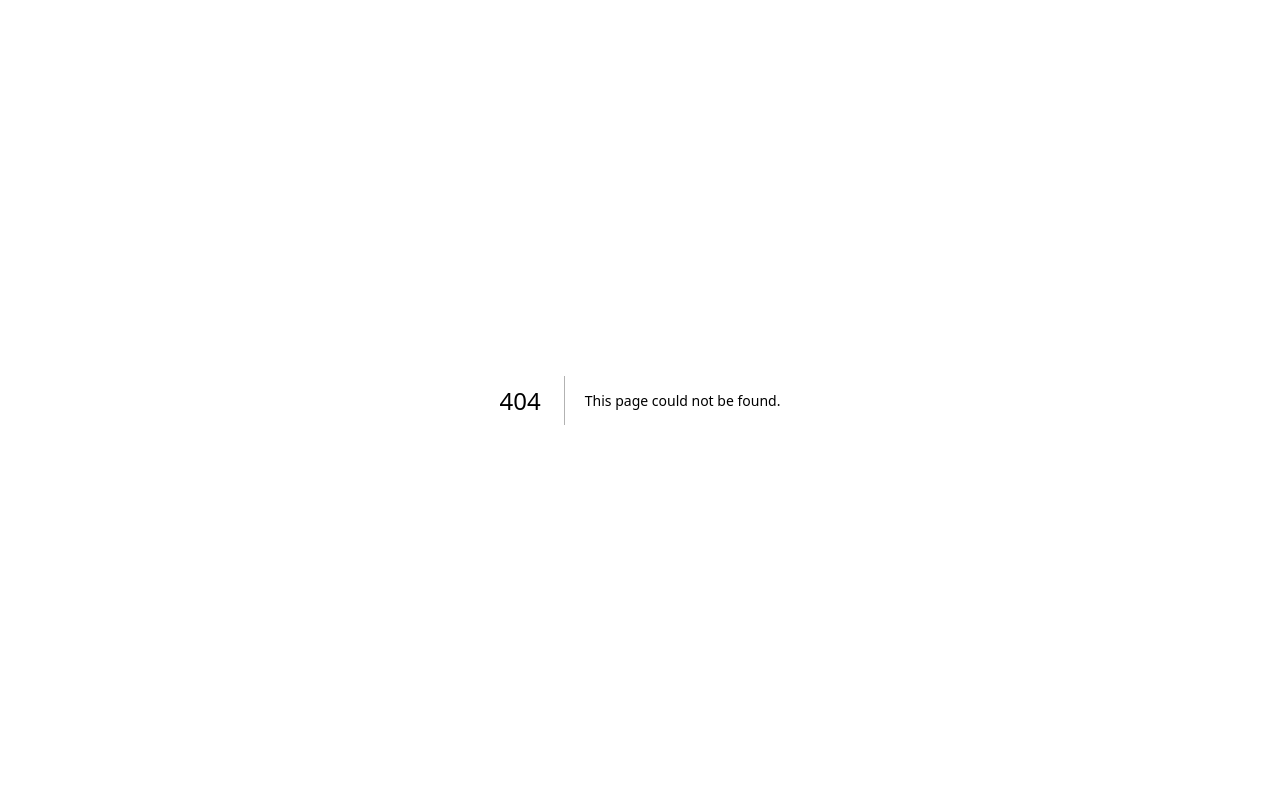
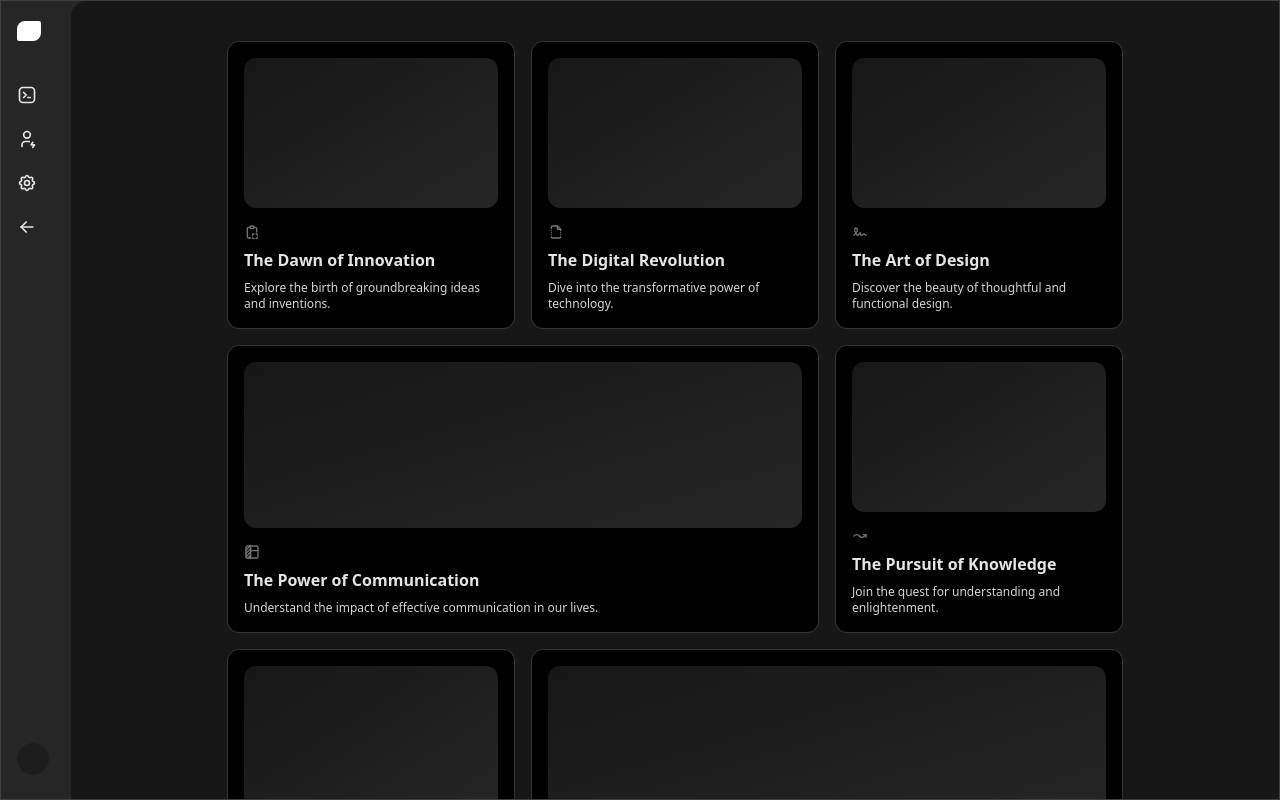
Before and after one commit to Vibgitcode27/Suraksha, a Next.js app: page /dashboard in a window 1280 px wide. Before the commit this address had no page. Built offline with nearby package versions, Linux system fonts and the light colour scheme.

Commit message:
added dashboard

```diff
--- a/src/app/(pages)/(menu-pages)/created/page.tsx
+++ b/src/app/(pages)/(menu-pages)/created/page.tsx
@@ -1,7 +1,7 @@
 export default function Created() {
     return(
         <div>
-            <h1 style={{ color : "white"}}>Created</h1>
+            <h1 style={{ color : "white" , height : "100vh"}}>Created</h1>
         </div>
     )
 }
--- /dev/null
+++ b/src/app/(pages)/(menu-pages)/dashboard/page.tsx
@@ -0,0 +1,9 @@
+import { MainDashboard } from "@/app/components/dashboardComp"
+
+export default function Dashboard() {
+    return(
+        <div>
+            <MainDashboard />
+        </div>
+    )
+}
--- a/src/app/(pages)/(menu-pages)/explore/page.tsx
+++ b/src/app/(pages)/(menu-pages)/explore/page.tsx
@@ -1,7 +1,7 @@
 export default function Explore() {
     return(
         <div>
-            <h1 style={{ color : "white"}}>Explore</h1>
+            <h1 style={{ color : "white" , height : "100vh"}}>Explore</h1>
         </div>
     )
 }
--- a/src/app/(pages)/(menu-pages)/layout.tsx
+++ b/src/app/(pages)/(menu-pages)/layout.tsx
@@ -26,28 +26,28 @@ export default function MenuPagesLayout({ children }: LayoutProps) {
   const links = [
     {
       label: "Dashboard",
-      href: "#",
+      href: "/dashboard",
       icon: (
         <IconBrandTabler className="text-neutral-700 dark:text-neutral-200 h-5 w-5 flex-shrink-0" />
       ),
     },
     {
-      label: "Profile",
-      href: "#",
+      label: "Explore",
+      href: "/explore",
       icon: (
         <IconUserBolt className="text-neutral-700 dark:text-neutral-200 h-5 w-5 flex-shrink-0" />
       ),
     },
     {
-      label: "Settings",
-      href: "#",
+      label: "Created",
+      href: "/created",
       icon: (
         <IconSettings className="text-neutral-700 dark:text-neutral-200 h-5 w-5 flex-shrink-0" />
       ),
     },
     {
       label: "Logout",
-      href: "#",
+      href: "/signup",
       icon: (
         <IconArrowLeft className="text-neutral-700 dark:text-neutral-200 h-5 w-5 flex-shrink-0" />
       ),
@@ -56,7 +56,7 @@ export default function MenuPagesLayout({ children }: LayoutProps) {
 
   return (
     <div className={cn(
-      "flex h-screen w-full overflow-hidden bg-gray-100 dark:bg-neutral-800",
+      "flex flex-col md:flex-row h-screen w-full overflow-hidden bg-gray-100 dark:bg-neutral-800",
       "border border-neutral-200 dark:border-neutral-700"
     )}>
       <Sidebar open={open} setOpen={setOpen}>
@@ -121,7 +121,7 @@ const LogoIcon = () => {
 const Dashboard = ({ children }: { children: ReactNode }) => {
   return (
     <div className="flex-1 overflow-auto">
-      <div className="p-2 md:p-10 rounded-tl-2xl bg-white dark:bg-neutral-900 h-full">
+      <div className="p-2 md:p-10 rounded-tl-2xl bg-white dark:bg-neutral-900 h-auto">
         {children}
       </div>
     </div>
--- /dev/null
+++ b/src/app/components/dashboardComp.tsx
@@ -0,0 +1,77 @@
+import { cn } from "@/lib/utils";
+import React from "react";
+import { BentoGrid, BentoGridItem } from "../components/ui/dashboard";
+import {
+  IconArrowWaveRightUp,
+  IconBoxAlignRightFilled,
+  IconBoxAlignTopLeft,
+  IconClipboardCopy,
+  IconFileBroken,
+  IconSignature,
+  IconTableColumn,
+} from "@tabler/icons-react";
+
+export function MainDashboard() {
+  return (
+    <BentoGrid className="max-w-4xl mx-auto">
+      {items.map((item, i) => (
+        <BentoGridItem
+          key={i}
+          title={item.title}
+          description={item.description}
+          header={item.header}
+          icon={item.icon}
+          className={i === 3 || i === 6 ? "md:col-span-2" : ""}
+        />
+      ))}
+    </BentoGrid>
+  );
+}
+const Skeleton = () => (
+  <div className="flex flex-1 w-full h-full min-h-[6rem] rounded-xl bg-gradient-to-br from-neutral-200 dark:from-neutral-900 dark:to-neutral-800 to-neutral-100"></div>
+);
+const items = [
+  {
+    title: "The Dawn of Innovation",
+    description: "Explore the birth of groundbreaking ideas and inventions.",
+    header: <Skeleton />,
+    icon: <IconClipboardCopy className="h-4 w-4 text-neutral-500" />,
+  },
+  {
+    title: "The Digital Revolution",
+    description: "Dive into the transformative power of technology.",
+    header: <Skeleton />,
+    icon: <IconFileBroken className="h-4 w-4 text-neutral-500" />,
+  },
+  {
+    title: "The Art of Design",
+    description: "Discover the beauty of thoughtful and functional design.",
+    header: <Skeleton />,
+    icon: <IconSignature className="h-4 w-4 text-neutral-500" />,
+  },
+  {
+    title: "The Power of Communication",
+    description:
+      "Understand the impact of effective communication in our lives.",
+    header: <Skeleton />,
+    icon: <IconTableColumn className="h-4 w-4 text-neutral-500" />,
+  },
+  {
+    title: "The Pursuit of Knowledge",
+    description: "Join the quest for understanding and enlightenment.",
+    header: <Skeleton />,
+    icon: <IconArrowWaveRightUp className="h-4 w-4 text-neutral-500" />,
+  },
+  {
+    title: "The Joy of Creation",
+    description: "Experience the thrill of bringing ideas to life.",
+    header: <Skeleton />,
+    icon: <IconBoxAlignTopLeft className="h-4 w-4 text-neutral-500" />,
+  },
+  {
+    title: "The Spirit of Adventure",
+    description: "Embark on exciting journeys and thrilling discoveries.",
+    header: <Skeleton />,
+    icon: <IconBoxAlignRightFilled className="h-4 w-4 text-neutral-500" />,
+  },
+];
--- /dev/null
+++ b/src/app/components/ui/dashboard.tsx
@@ -0,0 +1,54 @@
+import { cn } from "@/lib/utils";
+
+export const BentoGrid = ({
+  className,
+  children,
+}: {
+  className?: string;
+  children?: React.ReactNode;
+}) => {
+  return (
+    <div
+      className={cn(
+        "grid md:auto-rows-[18rem] grid-cols-1 md:grid-cols-3 gap-4 max-w-7xl mx-auto ",
+        className
+      )}
+    >
+      {children}
+    </div>
+  );
+};
+
+export const BentoGridItem = ({
+  className,
+  title,
+  description,
+  header,
+  icon,
+}: {
+  className?: string;
+  title?: string | React.ReactNode;
+  description?: string | React.ReactNode;
+  header?: React.ReactNode;
+  icon?: React.ReactNode;
+}) => {
+  return (
+    <div
+      className={cn(
+        "row-span-1 rounded-xl group/bento hover:shadow-xl transition duration-200 shadow-input dark:shadow-none p-4 dark:bg-black dark:border-white/[0.2] bg-white border border-transparent justify-between flex flex-col space-y-4",
+        className
+      )}
+    >
+      {header}
+      <div className="group-hover/bento:translate-x-2 transition duration-200">
+        {icon}
+        <div className="font-sans font-bold text-neutral-600 dark:text-neutral-200 mb-2 mt-2">
+          {title}
+        </div>
+        <div className="font-sans font-normal text-neutral-600 text-xs dark:text-neutral-300">
+          {description}
+        </div>
+      </div>
+    </div>
+  );
+};
--- a/src/app/components/ui/sidebar.tsx
+++ b/src/app/components/ui/sidebar.tsx
@@ -93,7 +93,7 @@ export const DesktopSidebar = ({
           className
         )}
         animate={{
-          width: animate ? (open ? "300px" : "60px") : "300px",
+          width: animate ? (open ? "300px" : "70px") : "300px",
         }}
         onMouseEnter={() => setOpen(true)}
         onMouseLeave={() => setOpen(false)}
```
